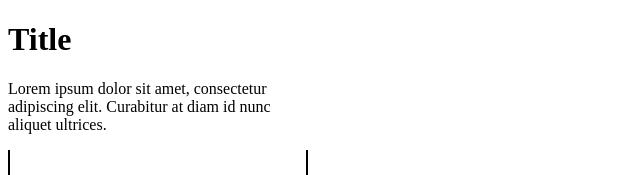
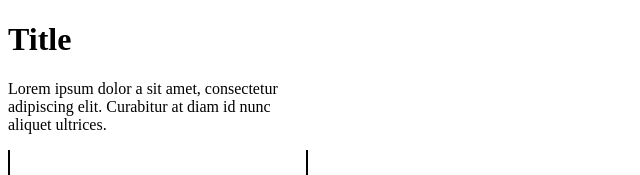
Before and after one commit to CrixusLaca/2.week.7.exercises, a plain HTML site: page index.html in a window 1280 px wide. Shown: the top 175 px of the page, 0-640 px from the left. Drawn offline with Linux system fonts and the light colour scheme.

Commit message:
Update index.html

```diff
--- a/index.html
+++ b/index.html
@@ -10,7 +10,7 @@
 <body>
     <div class="form">
         <div class="form0">
-            <p>Lorem ipsum dolor sit amet, consectetur adipiscing elit. Curabitur at diam id nunc aliquet ultrices. </p>
+            <p>Lorem ipsum dolor  a sit amet, consectetur adipiscing elit. Curabitur at diam id nunc aliquet ultrices. </p>
         </div class="form1">
 
         <div class="form1">
```
